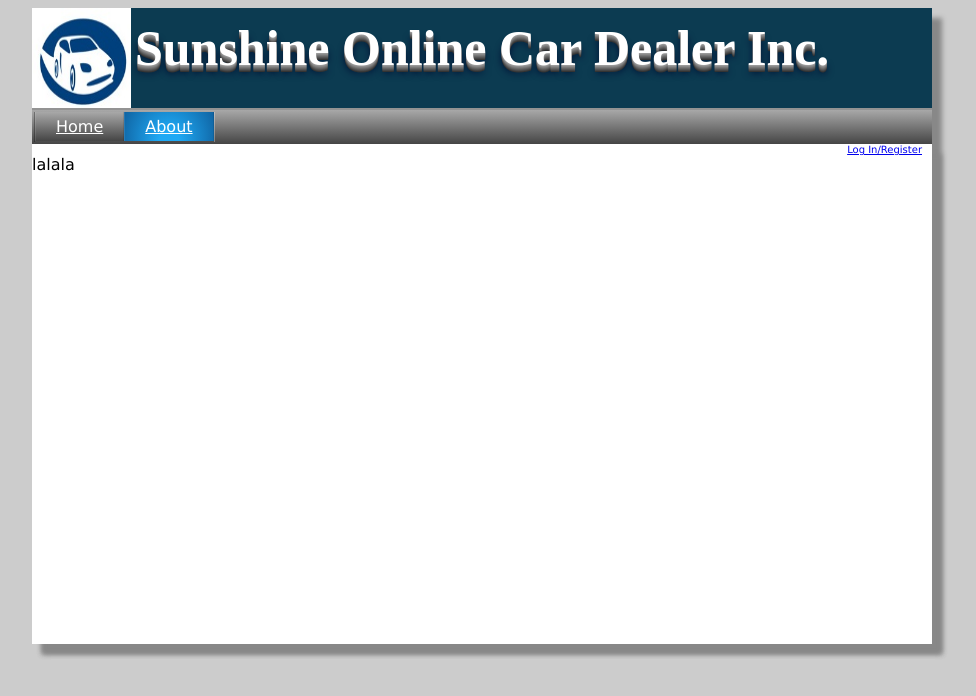
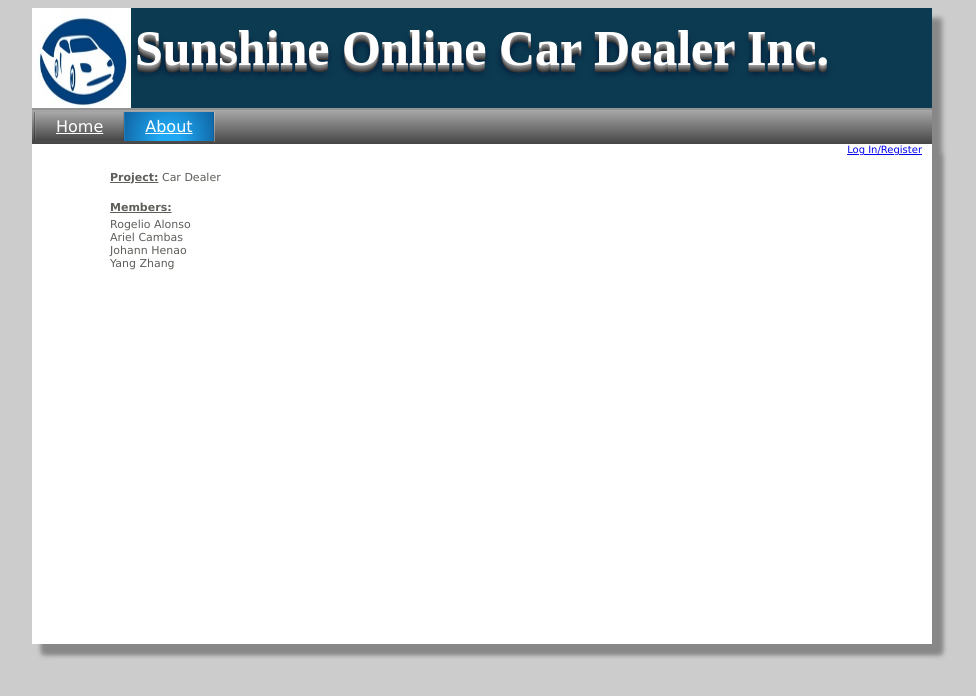
Before and after one commit to cen4010-onlinecardealer/www, a PHP site: page /about.php in a window 1280 px wide. Shown: the top 696 px of the page, without its empty margins (158-1134 px from the left). Run offline with PHP 8.4, Linux system fonts and the light colour scheme.

Commit message:
about.php
added something for the about page

```diff
--- a/about.php
+++ b/about.php
@@ -4,7 +4,25 @@ $activeIndex=2;
 include "methods.php";
 include "header.php";
 ?>
-lalala
+<Table border='0' align='left' style='margin-left:75' class='ACtbl'>
+	<tr>
+		<td style='text-align:left' ><u><b><br/>Project:</b></u> Car Dealer</td>
+	</tr>
+	<tr>
+		<td style='text-align:left' ><u><b><br/>Members:</b></u><br/></td>
+	</tr>
+	<tr>
+		<td style='text-align:left' >
+			Rogelio Alonso
+			<br/>
+			Ariel Cambas
+			<br/>
+			Johann Henao
+			<br/>
+			Yang Zhang
+		</td>
+	</tr>
+</Table>
 <?php
 include "footer.php";
 ?>
```
